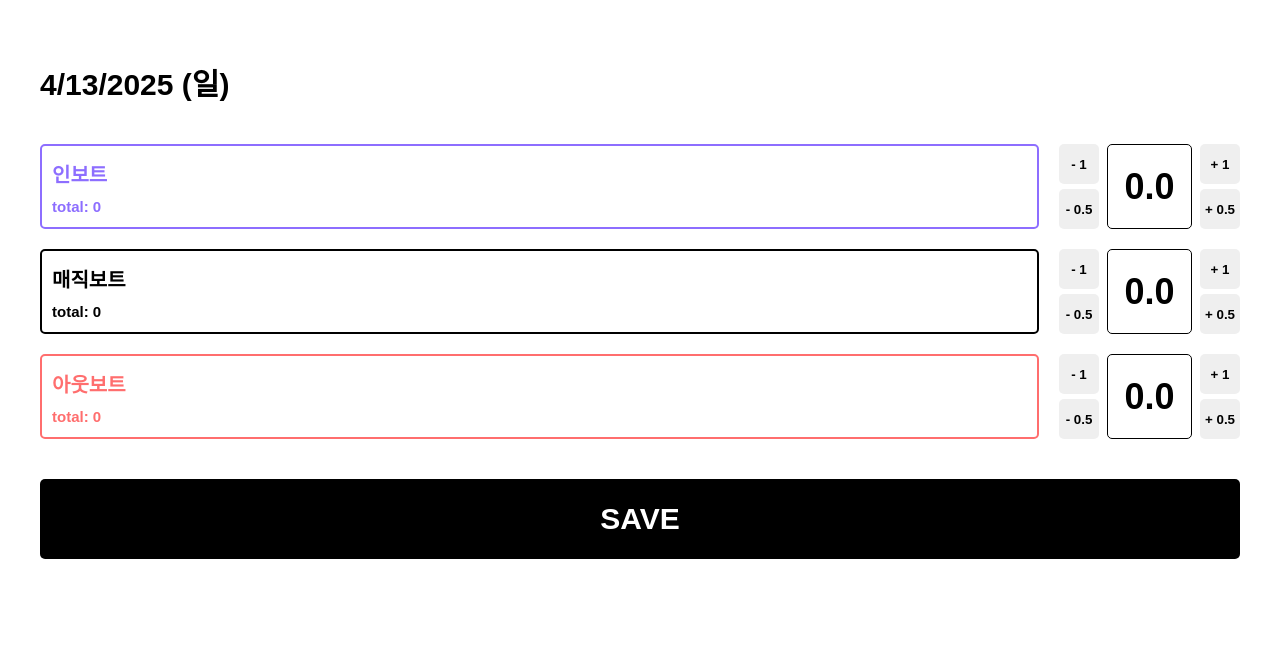
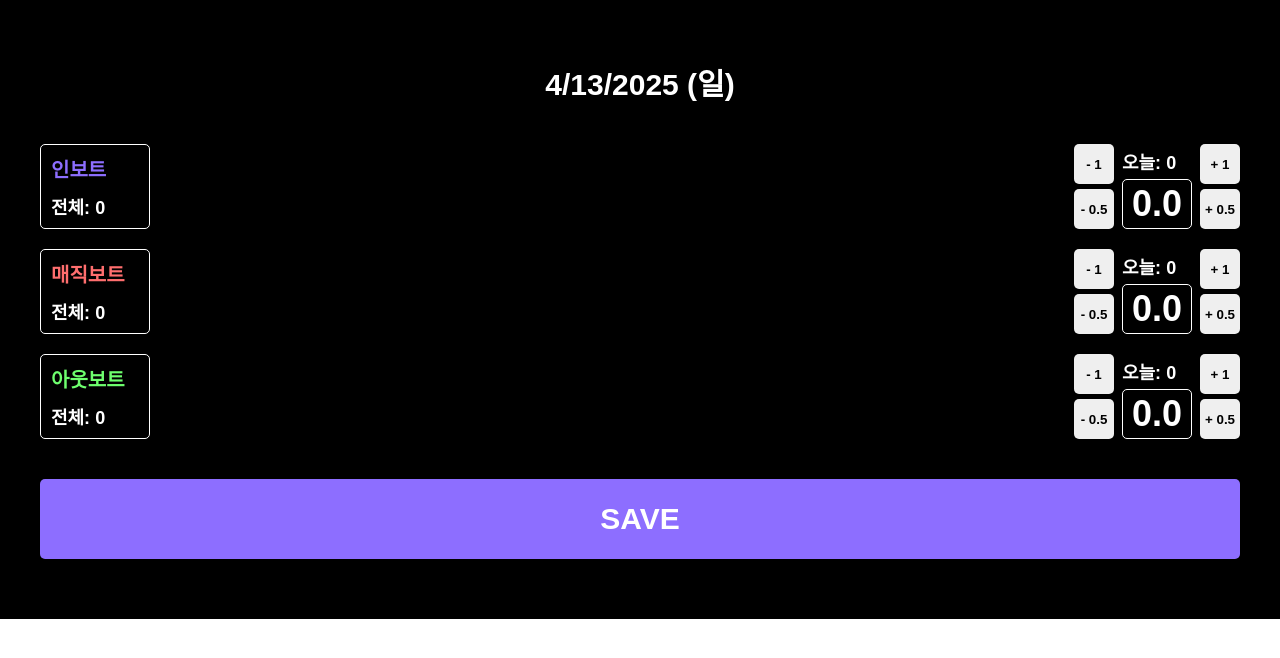
Before and after one commit to jongsunP/memo-app, a Next.js app: page / in a window 1280 px wide. Shown: the top 658 px of the page. Built offline with nearby package versions, Linux system fonts and the light colour scheme.

Commit message:
스타일수정

```diff
--- a/src/Component/memo.module.css
+++ b/src/Component/memo.module.css
@@ -1,4 +1,5 @@
 .memoContainer {
+  background-color: black;
   display: flex;
   flex-direction: column;
   padding: 60px 40px;
@@ -8,6 +9,8 @@
 .title {
   font-size: 30px;
   font-weight: bold;
+  color: white;
+  text-align: center;
 }
 
 .boatContainer {
@@ -26,24 +29,32 @@
 
 .boatNameContainer {
   font-weight: bold;
-  border: 2px solid rgb(141, 110, 255);
-  color: rgb(141, 110, 255);
+  border: 1px solid white;
   display: flex;
   flex-direction: column;
   justify-content: center;
   height: 85px;
+  width: 110px;
   padding: 0 10px;
   border-radius: 5px;
-  width: 100%;
   gap: 10px;
+  overflow: hidden;
+  text-overflow: ellipsis;
+  white-space: nowrap;
 }
 
 .boatName {
   font-size: 20px;
 }
 
+.todayCount {
+  font-size: 18px;
+  color: white;
+}
+
 .totalCount {
-  font-size: 15px;
+  font-size: 18px;
+  color: white;
 }
 
 .inputContainer {
@@ -51,6 +62,7 @@
   justify-content: center;
   align-items: center;
   gap: 8px;
+  color: white;
 }
 
 .dateChangeButtonContainer {
@@ -70,14 +82,24 @@
   font-weight: bold;
 }
 
+.todayCountValueContainer {
+  display: flex;
+  flex-direction: column;
+  align-items: flex-start;
+  justify-content: flex-end;
+  height: 85px;
+  gap: 5px;
+  width: 70px;
+}
+
 .valueContainer {
-  width: 85px;
-  height: 85px;
+  width: 100%;
+  height: 50px;
   display: flex;
   align-items: center;
   justify-content: center;
   border-radius: 5px;
-  border: 1px solid black;
+  border: 1px solid white;
   font-size: 36px;
 }
 
@@ -88,7 +110,7 @@
   cursor: pointer;
   border-radius: 5px;
   font-weight: bold;
-  background-color: black;
+  background-color: rgb(141, 110, 255);
   color: white;
   font-size: 30px;
 }
--- a/src/Component/memo.tsx
+++ b/src/Component/memo.tsx
@@ -181,25 +181,21 @@ const Memo = () => {
   }) => {
     return (
       <div className={styles.rowContainer}>
-        <div
-          className={styles.boatNameContainer}
+        <div className={styles.boatNameContainer}>
+          <p
+            className={styles.boatName}
             style={{
-            borderColor:
-              type === "인보트"
-                ? "rgb(141, 110, 255)"
-                : type === "매직보트"
-                ? "black"
-                : "rgb(255, 110, 110)",
               color:
                 type === "인보트"
                   ? "rgb(141, 110, 255)"
                   : type === "매직보트"
-                ? "black"
-                : "rgb(255, 110, 110)",
+                  ? "rgb(255, 110, 110)"
+                  : "rgb(110, 255, 110)",
             }}
           >
-          <p className={styles.boatName}>{type}</p>
-          <p className={styles.totalCount}>total: {totalCount}</p>
+            {type}
+          </p>
+          <p className={styles.totalCount}>전체: {totalCount}</p>
         </div>
         <div className={styles.inputContainer}>
           <div className={styles.dateChangeButtonContainer}>
@@ -216,7 +212,10 @@ const Memo = () => {
               - 0.5
             </button>
           </div>
+          <div className={styles.todayCountValueContainer}>
+            <p className={styles.todayCount}>오늘: {totalCount}</p>
             <div className={styles.valueContainer}>{count.toFixed(1)}</div>
+          </div>
           <div className={styles.dateChangeButtonContainer}>
             <button
               className={styles.dateChangeButton}
```
Lines whose indentation alone changed are shown as unchanged.
